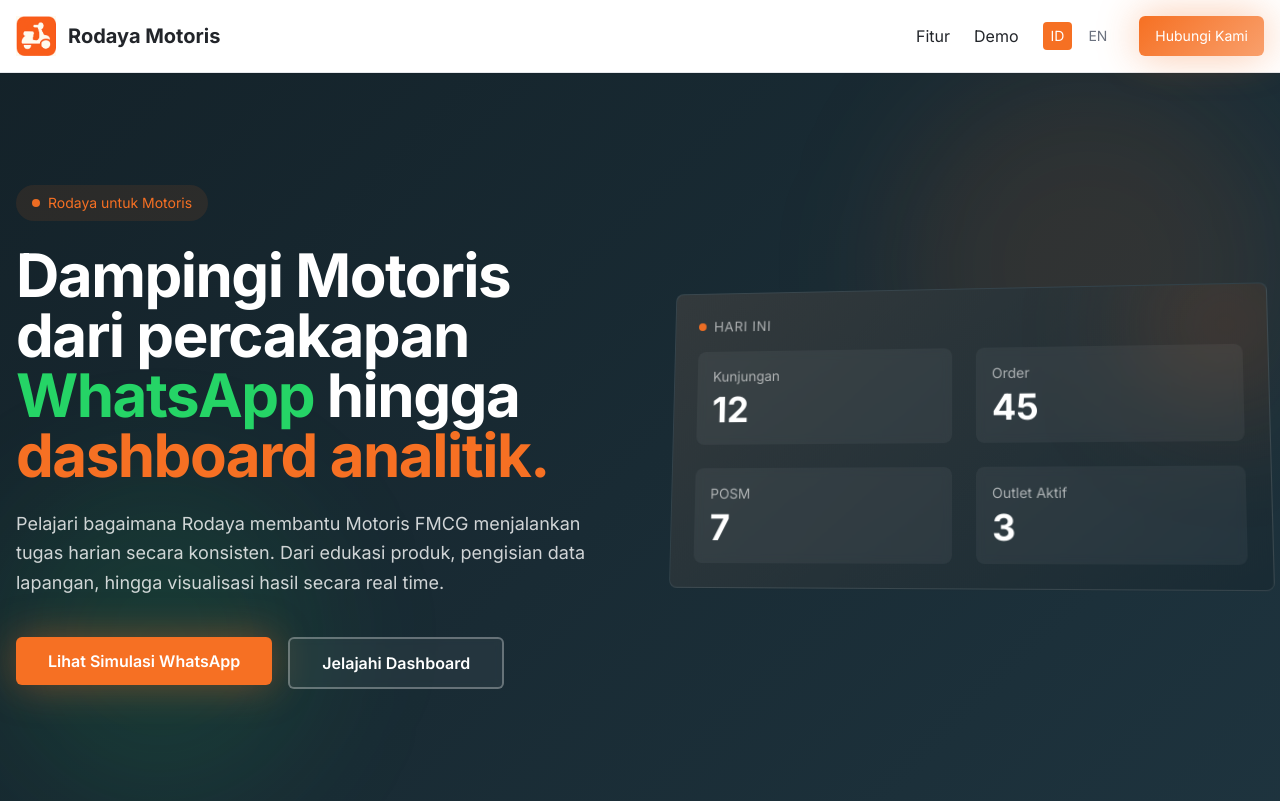
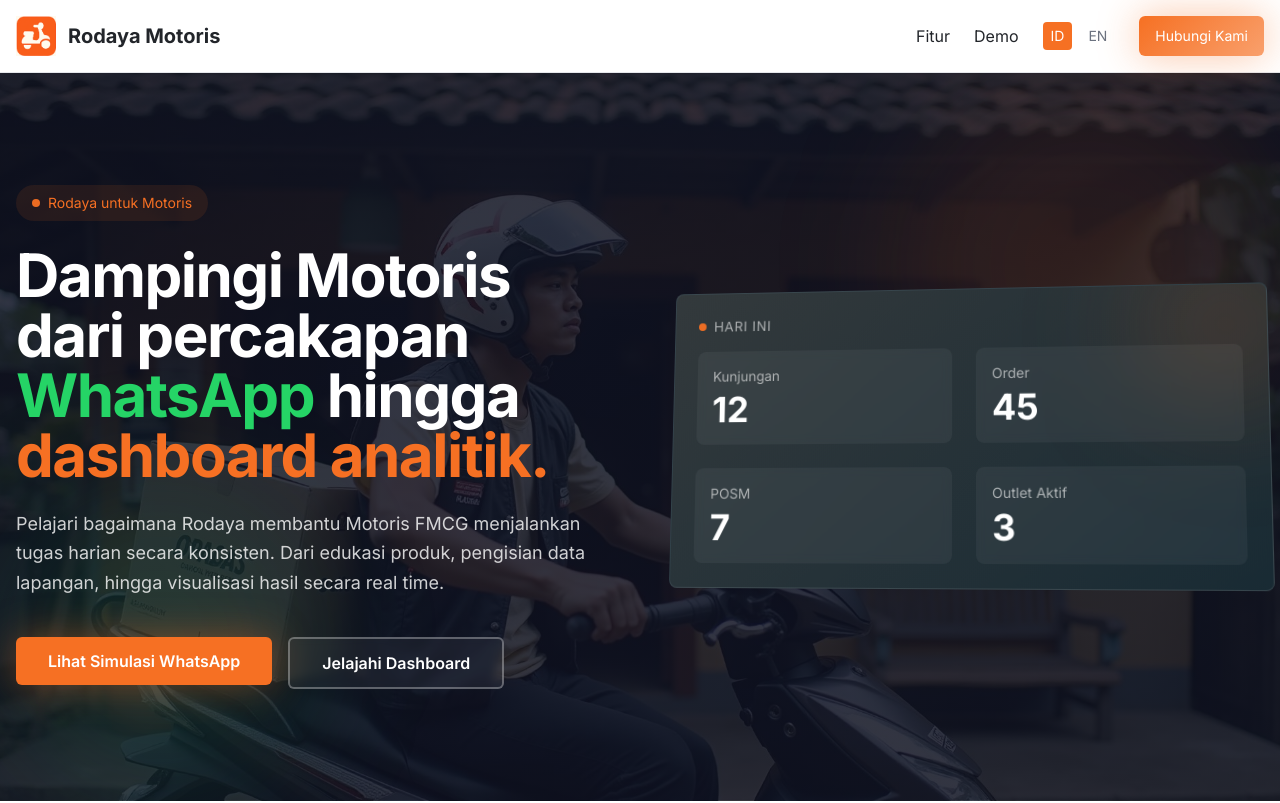
Before and after one commit to naraflow/rodaya-home, a React (Vite) app: page / in a window 1280 px wide. Shown: the top 803 px of the page. Built offline with nearby package versions, Linux system fonts and the light colour scheme; the HTML template or start-up script is replaced by a standard one.

Commit message:
Generate hero image

```diff
--- a/src/components/Hero.tsx
+++ b/src/components/Hero.tsx
@@ -1,6 +1,7 @@
 import { Button } from "@/components/ui/button";
 import { Card } from "@/components/ui/card";
 import { useLanguage } from "@/hooks/useLanguage";
+import heroBackground from "@/assets/hero-motorist.jpg";
 
 const Hero = () => {
   const { t } = useLanguage();
@@ -14,7 +15,13 @@ const Hero = () => {
   return (
     <header
       id="hero"
-      className="relative py-20 md:py-28 bg-gradient-hero-dark overflow-hidden"
+      className="relative py-20 md:py-28 overflow-hidden"
+      style={{
+        backgroundImage: `linear-gradient(rgba(15, 18, 33, 0.85), rgba(15, 18, 33, 0.85)), url(${heroBackground})`,
+        backgroundSize: 'cover',
+        backgroundPosition: 'center',
+        backgroundRepeat: 'no-repeat'
+      }}
     >
       {/* Decorative elements */}
       <div className="absolute top-0 right-0 w-96 h-96 bg-primary/10 rounded-full blur-3xl"></div>
```
Also changed, not shown: src/assets/hero-motorist.jpg (added).
